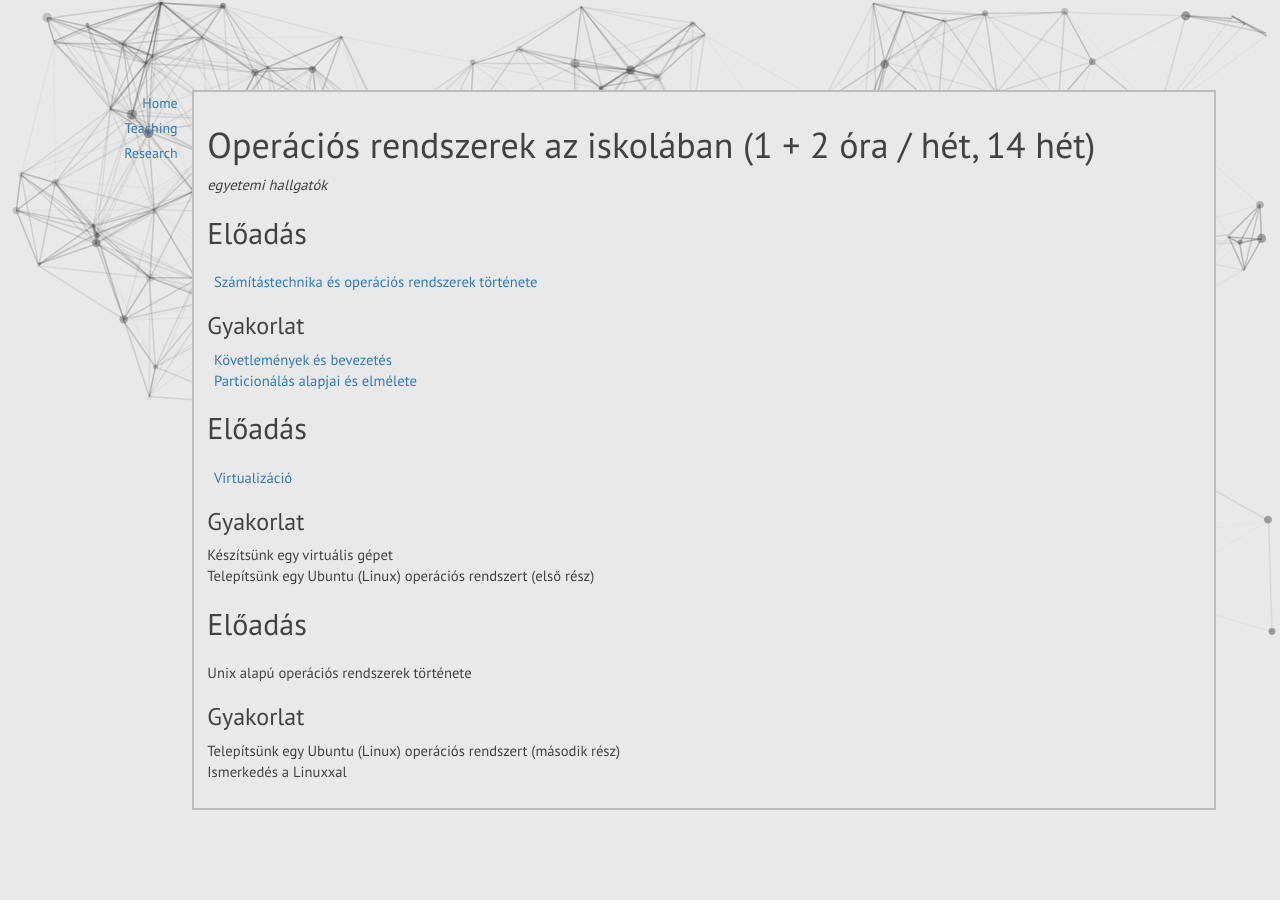
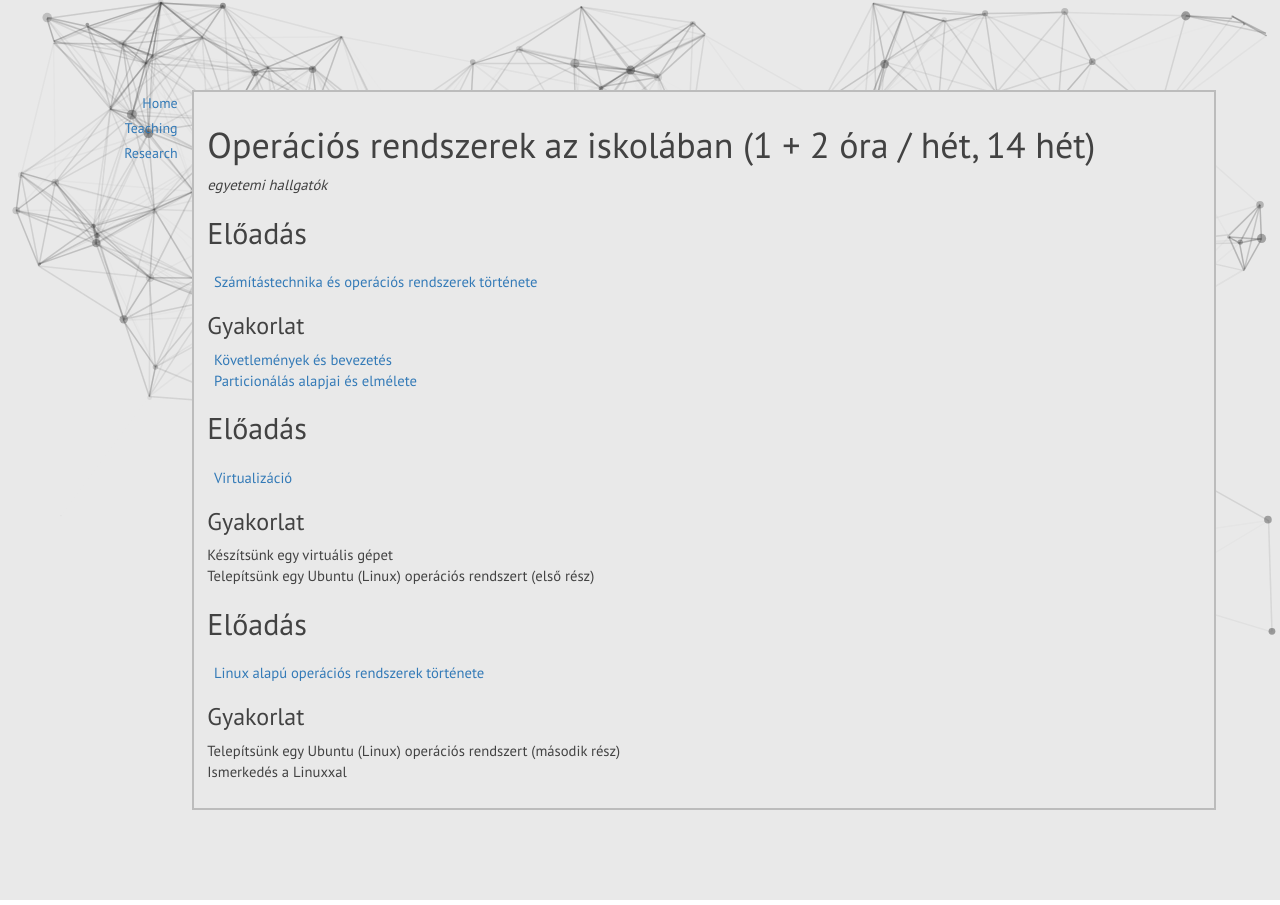
Before and after one commit to geryxyz/geryxyz, a Jekyll site: the page built from content/os-in-school/university.html, in a window 1280 px wide. Built offline with Jekyll 4.4.1, drawn with Linux system fonts in a browser that asks for light colours; nearby versions of some CDN libraries; library files that are not in the unit come from our copies; some of the changed lines change nothing that is shown.

Commit message:
Update university.html

```diff
--- a/content/os-in-school/university.html
+++ b/content/os-in-school/university.html
@@ -19,14 +19,7 @@ layout: course
 Telepítsünk egy Ubuntu (Linux) operációs rendszert (első rész)</p>
 
 <h2>Előadás</h2>
-<p>Unix alapú operációs rendszerek története</p>
-<!--<ul>
-	<li>Unix</li>
-	<li>Linux</li>
-	<li>Mac OS X</li>
-	<li>BSD</li>
-	<li>Solaris</li>
-</ul>-->
+<p><a href="linux.html">Linux alapú operációs rendszerek története</a></p>
 <h3>Gyakorlat</h3>
 <p>Telepítsünk egy Ubuntu (Linux) operációs rendszert (második rész)<br/>
 Ismerkedés a Linuxxal</p>
```
